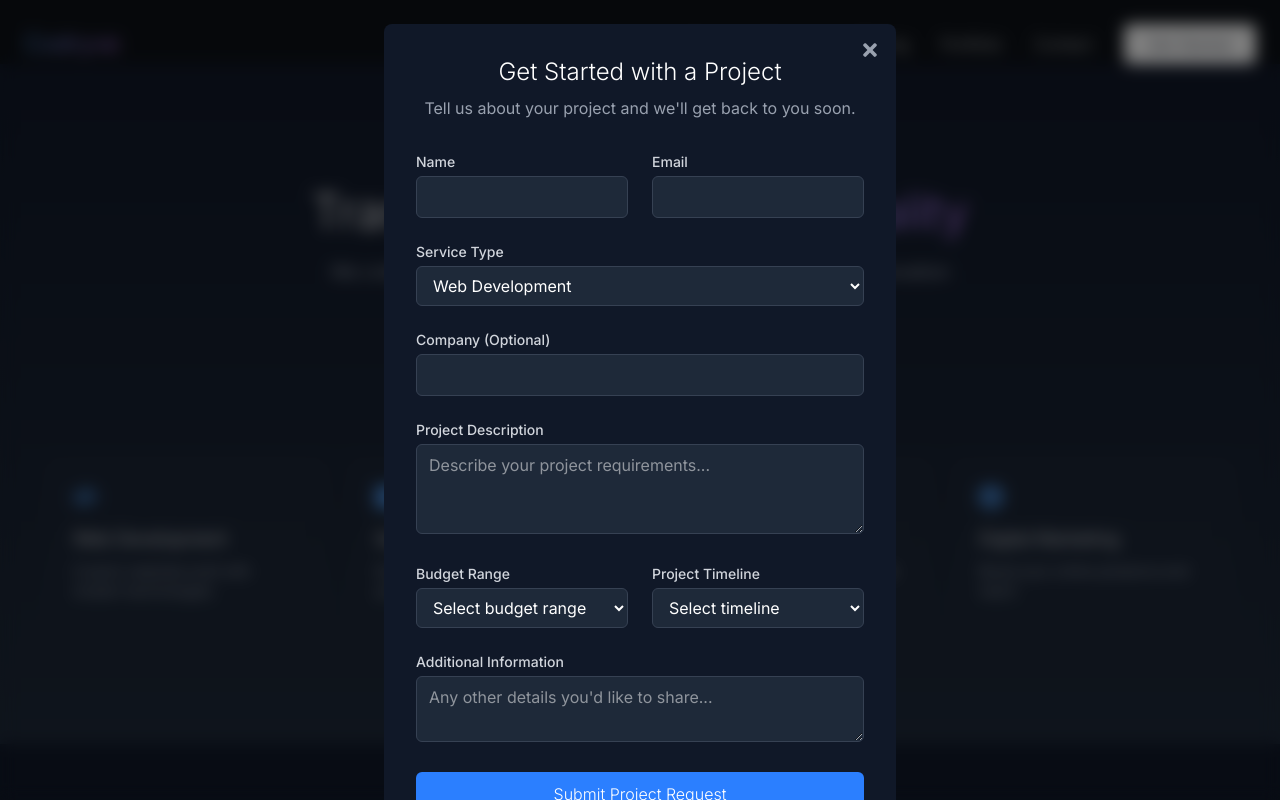
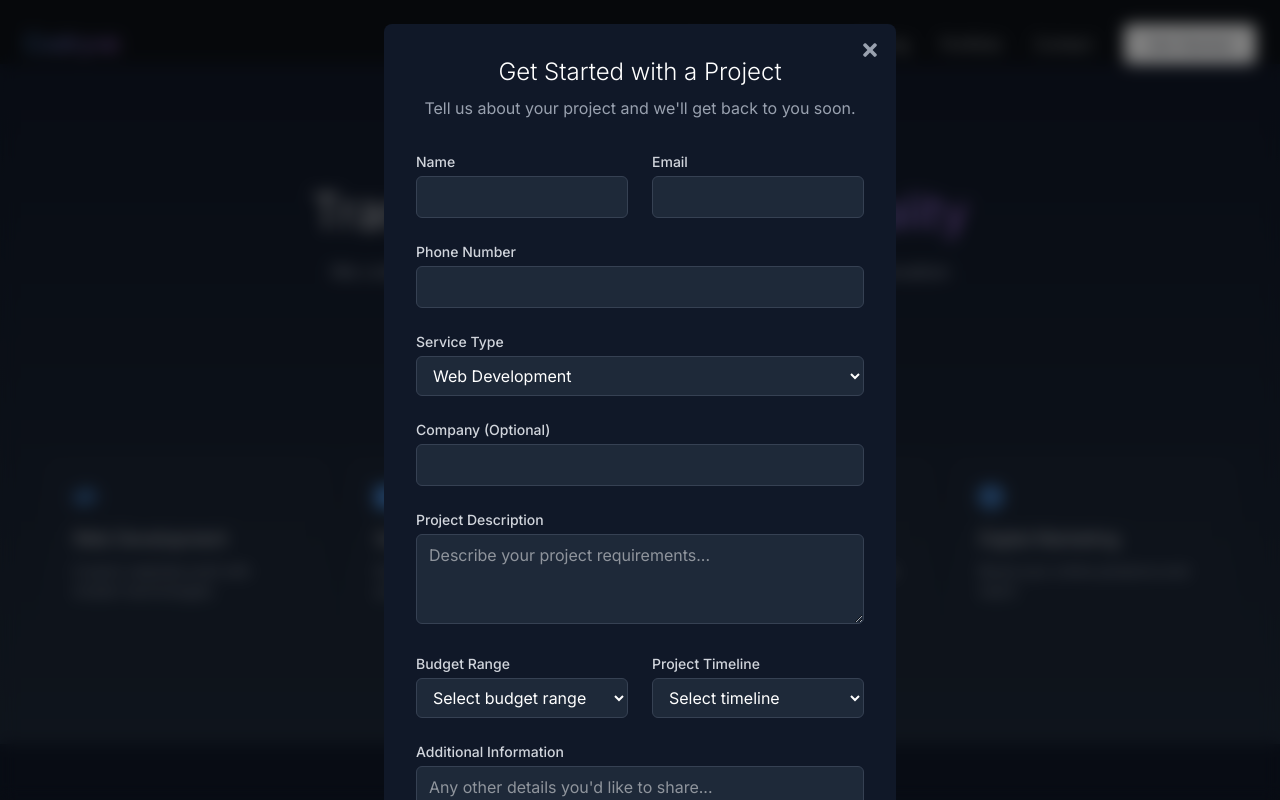
Before and after one commit to irvensd/codryve, a Next.js app: page / in a window 1280 px wide. Both pictures are taken after a click on the element 187 px from the left and 543 px from the top of the page. Shown: the top 800 px of the page. Built offline with nearby package versions, Linux system fonts and the light colour scheme.

Commit message:
feat: add smooth scroll to About section for Learn More button

```diff
--- a/src/components/GetStartedForm.tsx
+++ b/src/components/GetStartedForm.tsx
@@ -13,6 +13,7 @@ const GetStartedForm: React.FC<GetStartedFormProps> = ({ isOpen, onClose, servic
   const [formData, setFormData] = useState({
     name: '',
     email: '',
+    phone: '',
     company: '',
     projectDescription: '',
     budget: '',
@@ -62,6 +63,7 @@ const GetStartedForm: React.FC<GetStartedFormProps> = ({ isOpen, onClose, servic
     } else if (!/\S+@\S+\.\S+/.test(formData.email)) {
       newErrors.email = 'Email is invalid';
     }
+    if (!formData.phone.trim()) newErrors.phone = 'Phone number is required';
     if (!formData.projectDescription.trim()) newErrors.projectDescription = 'Project description is required';
     return newErrors;
   };
@@ -94,6 +96,7 @@ const GetStartedForm: React.FC<GetStartedFormProps> = ({ isOpen, onClose, servic
           setFormData({
             name: '',
             email: '',
+            phone: '',
             company: '',
             projectDescription: '',
             budget: '',
@@ -137,7 +140,7 @@ const GetStartedForm: React.FC<GetStartedFormProps> = ({ isOpen, onClose, servic
   ];
 
   return (
-    <div className="fixed inset-0 bg-black/50 backdrop-blur-sm z-50 overflow-y-auto">
+    <div className="fixed inset-0 bg-black/50 backdrop-blur-sm z-[9999] overflow-y-auto">
       <div className="min-h-screen px-4 py-6 flex items-center justify-center">
         <div className="bg-gray-900 rounded-lg w-full max-w-lg mx-auto p-5 sm:p-8 relative">
           <button
@@ -192,6 +195,23 @@ const GetStartedForm: React.FC<GetStartedFormProps> = ({ isOpen, onClose, servic
                 />
                 {errors.email && <p className="mt-1 text-sm text-red-500">{errors.email}</p>}
               </div>
+            </div>
+
+            <div>
+              <label htmlFor="phone" className="block text-sm font-medium text-gray-300 mb-1">
+                Phone Number
+              </label>
+              <input
+                type="tel"
+                id="phone"
+                name="phone"
+                value={formData.phone}
+                onChange={handleChange}
+                className={`w-full px-3 py-2 bg-gray-800 border rounded-md focus:outline-none focus:ring-2 focus:ring-blue-500 text-white ${
+                  errors.phone ? 'border-red-500' : 'border-gray-700'
+                }`}
+              />
+              {errors.phone && <p className="mt-1 text-sm text-red-500">{errors.phone}</p>}
             </div>
 
             <div>
--- a/src/components/Hero.tsx
+++ b/src/components/Hero.tsx
@@ -42,6 +42,13 @@ const Hero: React.FC = () => {
     setIsFormOpen(true);
   };
 
+  const handleLearnMore = () => {
+    const aboutSection = document.getElementById('about');
+    if (aboutSection) {
+      aboutSection.scrollIntoView({ behavior: 'smooth' });
+    }
+  };
+
   return (
     <section className="min-h-[85vh] flex items-center py-8 sm:py-12 md:py-20 bg-gradient-to-b from-gray-900 to-gray-800">
       <div className="container mx-auto">
@@ -59,7 +66,10 @@ const Hero: React.FC = () => {
             >
               Get Started
             </button>
-            <button className="w-full sm:w-auto px-6 sm:px-8 py-2.5 sm:py-3 border border-gray-600 text-white rounded-md font-light hover:border-blue-400 active:bg-gray-800 transition-colors duration-300 text-sm sm:text-base">
+            <button
+              onClick={handleLearnMore}
+              className="w-full sm:w-auto px-6 sm:px-8 py-2.5 sm:py-3 border border-gray-600 text-white rounded-md font-light hover:border-blue-400 active:bg-gray-800 transition-colors duration-300 text-sm sm:text-base"
+            >
               Learn More
             </button>
           </div>
```
